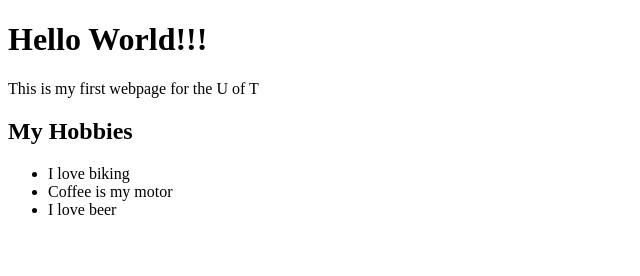
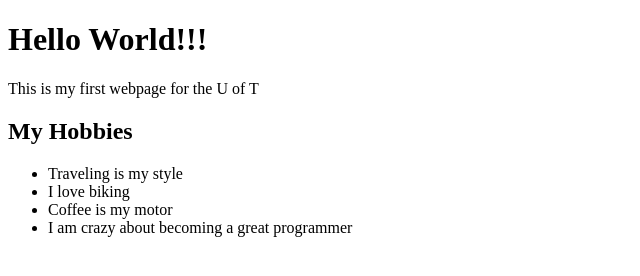
Before and after one commit to Fabscg/my-first-webpage, a plain HTML site: page index.html in a window 1280 px wide. Shown: the whole page, without its empty margins (0-640 px from the left). Drawn offline with Linux system fonts and the light colour scheme.

Commit message:
new hobbies

```diff
--- a/index.html
+++ b/index.html
@@ -13,9 +13,10 @@
 
     <h2>My Hobbies</h2>
     <ul>
+        <li>Traveling is my style</li>
         <li>I love biking</li>
         <li>Coffee is my motor</li>
-        <li>I love beer</li>
+        <li>I am crazy about becoming a great programmer</li>
     </ul>
 
 </body>
```
